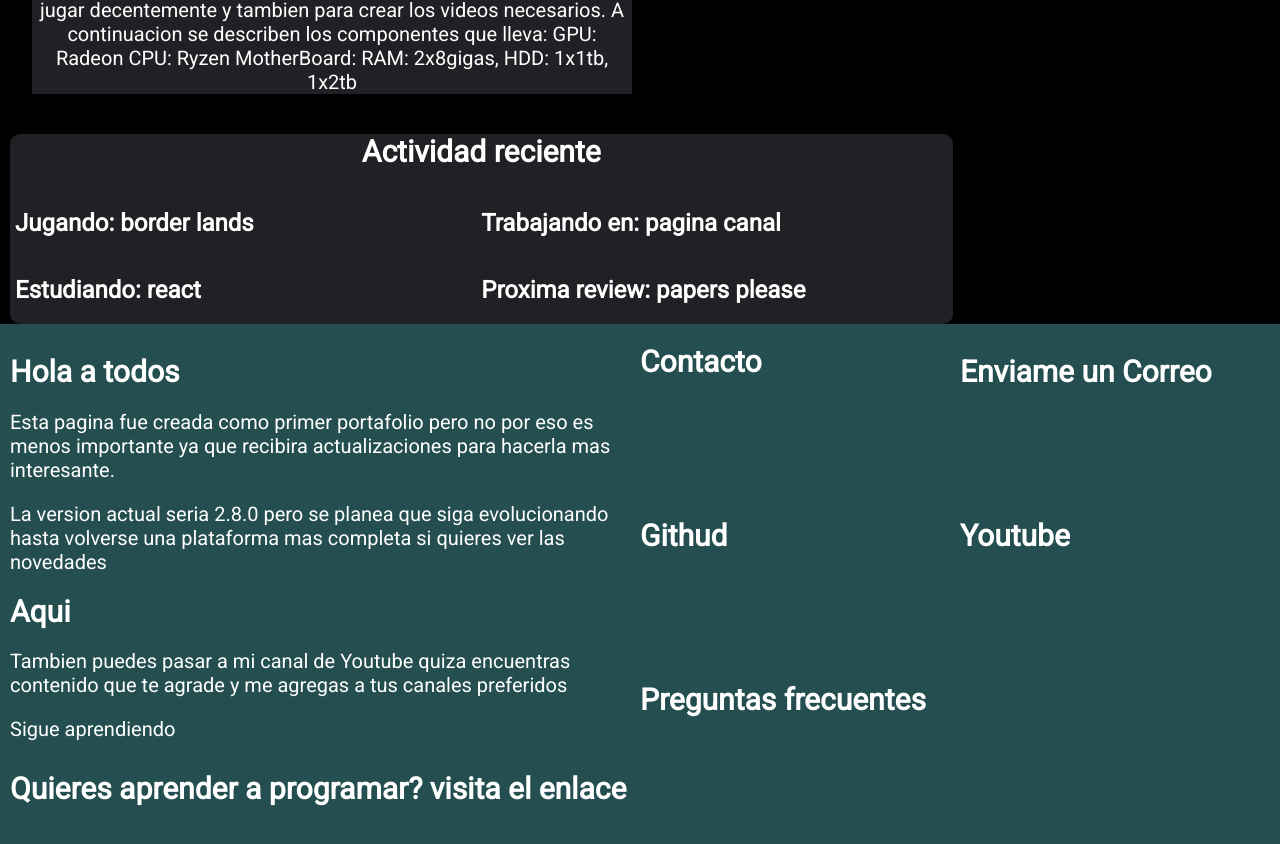
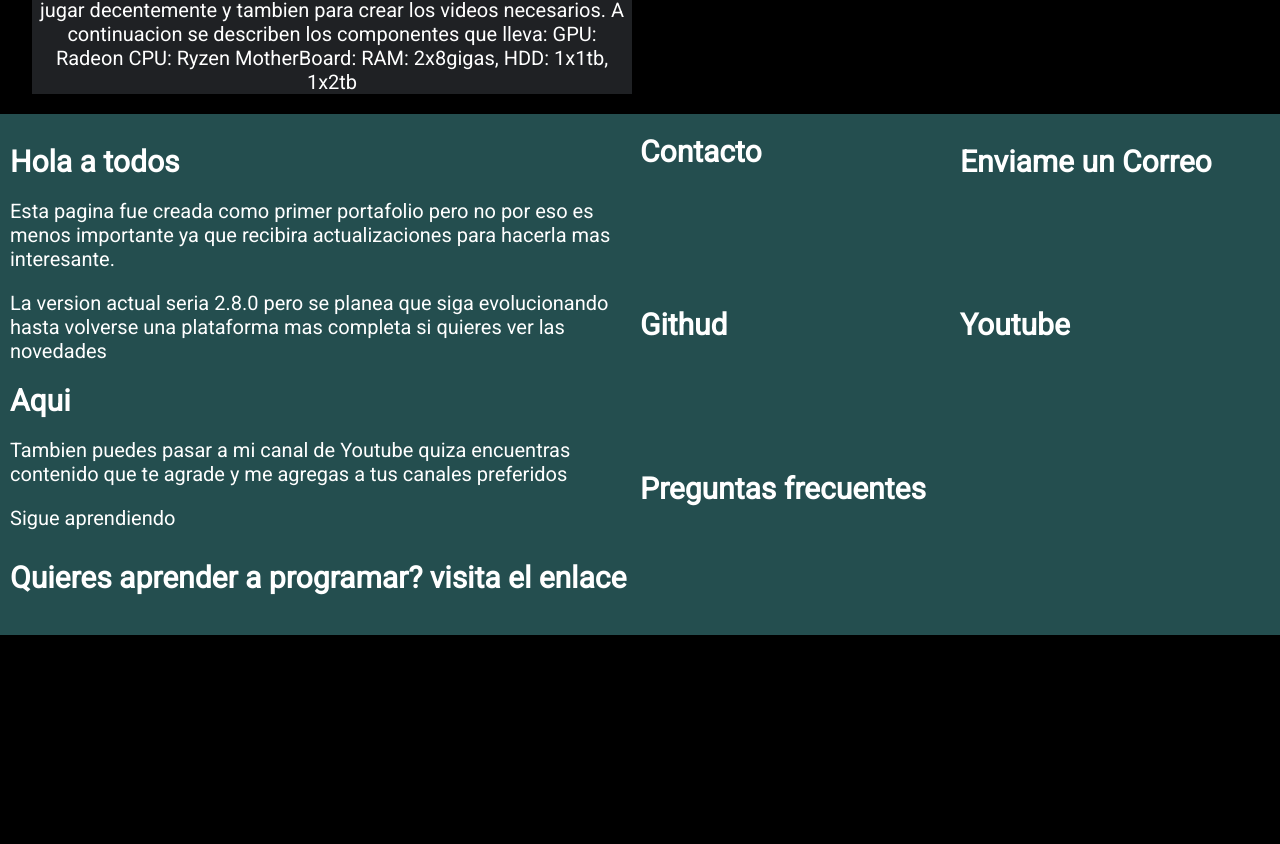
Before and after one commit to SteveBartmoss/steveapp, a React (Create React App) app: page /steve in a window 1280 px wide. Shown: the part 4406-5250 px from the top of the page. After the commit the page ends 5041 px from the top, so only its background shows below. Built offline with nearby package versions, Linux system fonts and the light colour scheme.

Commit message:
remove a content duplicated

```diff
--- a/src/pages/Steve.js
+++ b/src/pages/Steve.js
@@ -158,12 +158,7 @@ function Steve() {
                 </div>
 
             </div>
-            <div className="grid-steve">
-                <div className="main-contetn">
-                    <Actividad juego={"border lands"} trabajo={"pagina canal"} estudio={"react"} review={"papers please"} />
 
-                </div>
-            </div>
             <div className="Contenedor">
 
             </div>
```
